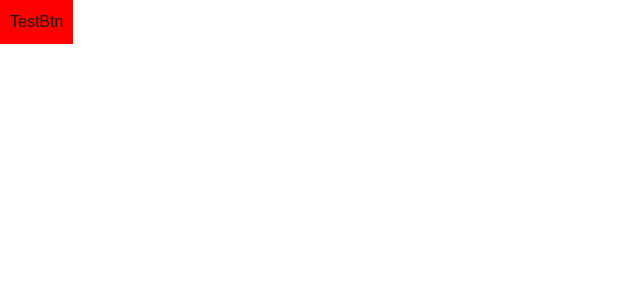
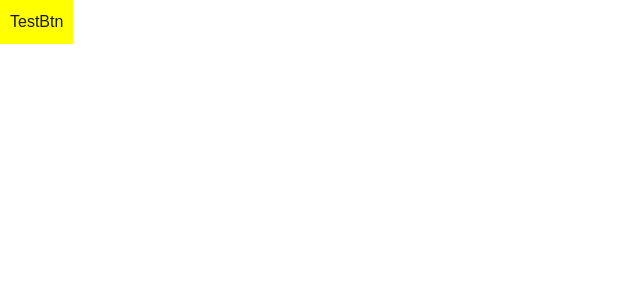
Before and after one commit to juhee067/WebAccessValidator, a Next.js app: page / in a window 1280 px wide. Shown: the top 300 px of the page, without its empty margins (0-640 px from the left). Built offline with nearby package versions, Linux system fonts and the light colour scheme.

Commit message:
시각적 회귀 테스트 용 button color 변경

```diff
--- a/src/app/TestBtn.tsx
+++ b/src/app/TestBtn.tsx
@@ -2,7 +2,7 @@ import React from 'react';
 
 const TestBtn = () => {
   return (
-    <button style={{ background: 'red', padding: '10px' }}>TestBtn</button>
+    <button style={{ background: 'yellow', padding: '10px' }}>TestBtn</button>
   );
 };
 
```
